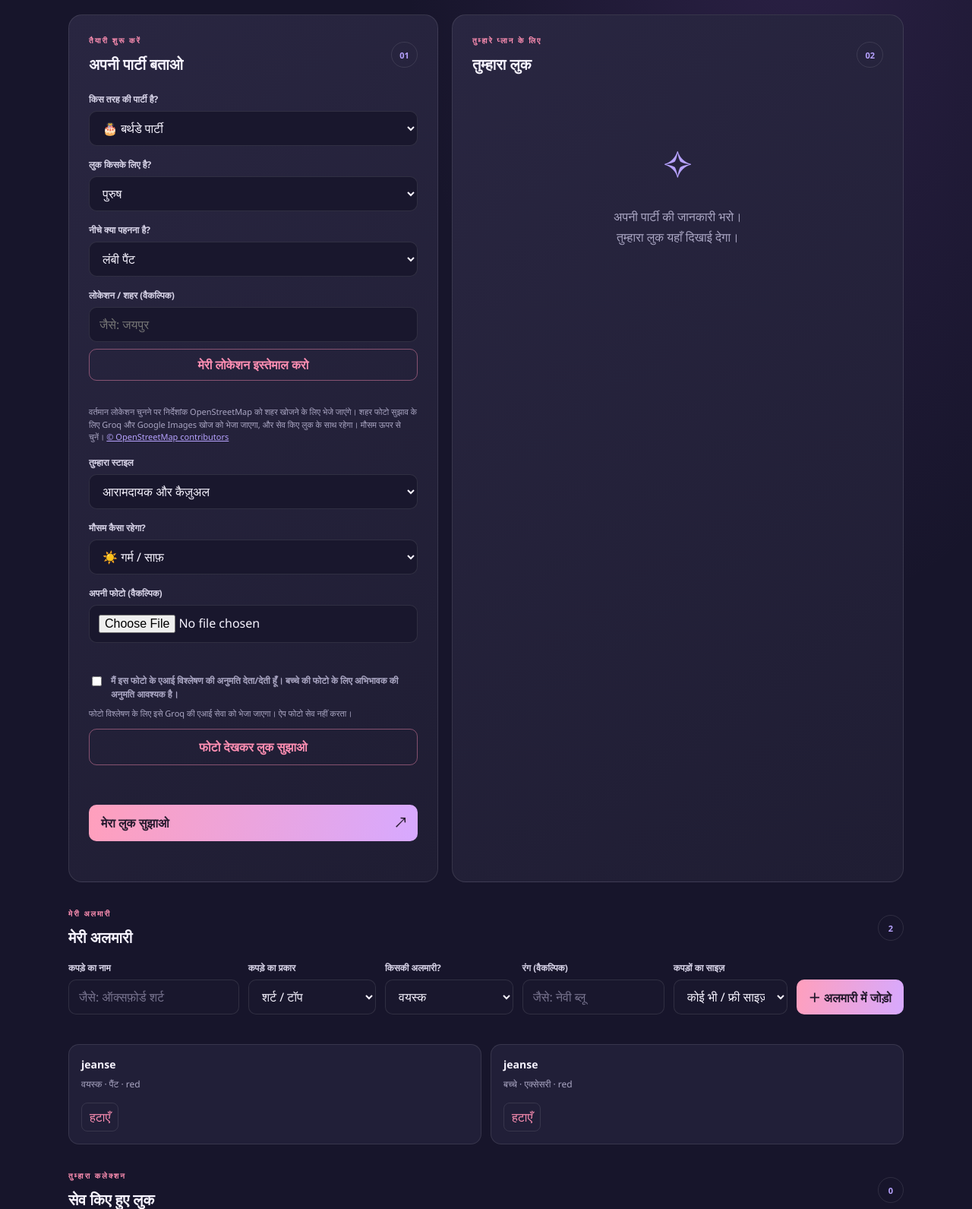
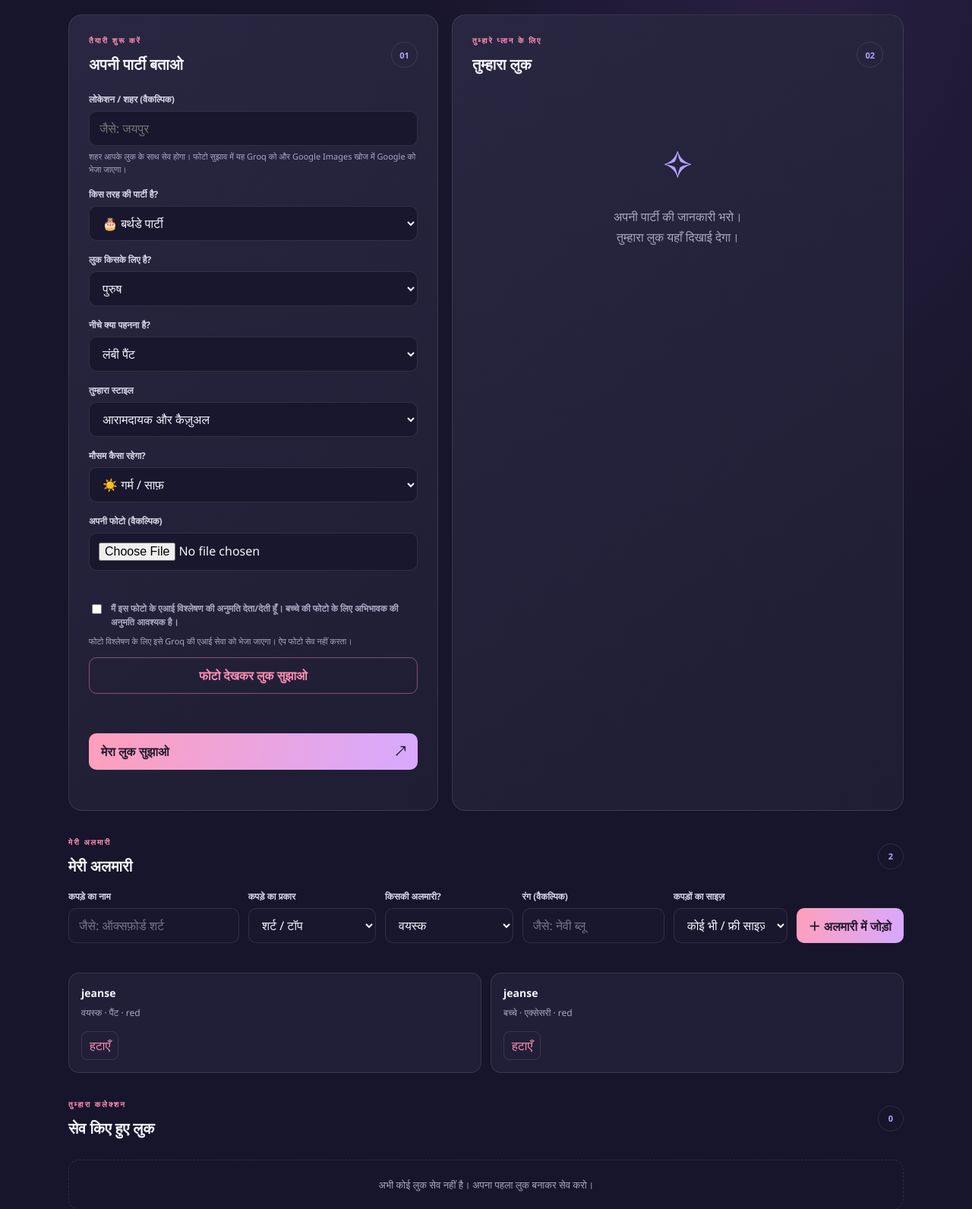
Before and after one commit to shubham028k/party-outfit-planner, a Flask app: page / in a window 1280 px wide. Shown: the part 344-1935 px from the top of the page at 76% size. Run offline with Flask 3, Linux system fonts and the light colour scheme; a user stored in the database is signed in; data comes from the database, SQL or seed files in the repository; data that the repository does not hold is empty.

Commit message:
Open Google Images from outfit suggestions
Use manual location entry and keep saved looks available in the app.

Co-authored-by: Copilot <223556219+Copilot@users.noreply.github.com>

```diff
--- a/backend/static/script.js
+++ b/backend/static/script.js
@@ -10,9 +10,6 @@ const outfitTypeSelect = document.getElementById("outfitType");
 const bottomPreferenceLabel = document.querySelector('label[for="bottomPreference"]');
 const bottomPreferenceSelect = document.getElementById("bottomPreference");
 const locationInput = document.getElementById("location");
-const locationMessage = document.getElementById("locationMessage");
-const useCurrentLocationButton = document.getElementById("useCurrentLocation");
-const googleImagesLink = document.getElementById("googleImagesLink");
 
 async function readJsonResponse(response) {
   const contentType = (response.headers.get("content-type") || "").toLowerCase();
@@ -63,74 +60,10 @@ outfitTypeSelect.addEventListener("change", updateOutfitTypeFields);
 updateOutfitTypeFields();
 
 locationInput.addEventListener("input", () => {
-  locationMessage.textContent = "";
   if (currentSelection) currentSelection.location = locationInput.value.trim();
-  if (currentOutfit) updateGoogleImagesLink(currentOutfit);
 });
 
-useCurrentLocationButton.addEventListener("click", async () => {
-  if (!navigator.geolocation) {
-    locationMessage.textContent = translateText(
-      "यह ब्राउज़र लोकेशन की सुविधा नहीं देता।"
-    );
-    return;
-  }
-
-  useCurrentLocationButton.disabled = true;
-  locationMessage.textContent = translateText("लोकेशन खोजी जा रही है…");
-
-  try {
-    const position = await new Promise((resolve, reject) => {
-      navigator.geolocation.getCurrentPosition(resolve, reject, {
-        enableHighAccuracy: false,
-        maximumAge: 300000,
-        timeout: 10000
-      });
-    });
-    const parameters = new URLSearchParams({
-      format: "jsonv2",
-      lat: String(position.coords.latitude),
-      lon: String(position.coords.longitude),
-      zoom: "10",
-      addressdetails: "1"
-    });
-    const response = await fetch(
-      `https://nominatim.openstreetmap.org/reverse?${parameters.toString()}`,
-      { headers: { Accept: "application/json" } }
-    );
-    if (!response.ok) {
-      throw new Error("शहर नहीं मिल पाया। शहर का नाम खुद लिखें।");
-    }
-
-    const result = await response.json();
-    const address = result.address || {};
-    const city = address.city
-      || address.town
-      || address.village
-      || address.municipality
-      || address.county
-      || address.state;
-    if (!city) throw new Error("शहर नहीं मिल पाया। शहर का नाम खुद लिखें।");
-
-    locationInput.value = city;
-    locationInput.dispatchEvent(new Event("input", { bubbles: true }));
-    locationMessage.textContent = translateText(`लोकेशन सेट: ${city}`);
-  } catch (error) {
-    if (error && error.code === 1) {
-      locationMessage.textContent = translateText(
-        "लोकेशन की अनुमति नहीं मिली। शहर का नाम खुद लिखें।"
-      );
-    } else {
-      locationMessage.textContent = translateText(
-        error.message || "लोकेशन नहीं मिल पाई। शहर का नाम खुद लिखें।"
-      );
-    }
-  } finally {
-    useCurrentLocationButton.disabled = false;
-  }
-});
-
-function updateGoogleImagesLink(outfit) {
+function googleImagesSearchUrl(outfit) {
   const searchTerms = [
     outfit.top,
     outfit.bottom,
@@ -143,7 +76,7 @@ function updateGoogleImagesLink(outfit) {
   const searchUrl = new URL("https://www.google.com/search");
   searchUrl.searchParams.set("tbm", "isch");
   searchUrl.searchParams.set("q", searchTerms.join(" ").slice(0, 500));
-  googleImagesLink.href = searchUrl.toString();
+  return searchUrl.toString();
 }
 
 const categoryNames = {
@@ -410,7 +343,7 @@ updateWardrobeSizeField();
 
 function translateVisibleMessages() {
   document.querySelectorAll(
-    "#errorMessage, #saveMessage, #wardrobeMessage, #photoMessage, #analysisMessage, #locationMessage"
+    "#errorMessage, #saveMessage, #wardrobeMessage, #photoMessage, #analysisMessage"
   ).forEach((element) => {
     element.textContent = translateText(element.textContent);
   });
@@ -420,6 +353,10 @@ form.addEventListener("submit", async (event) => {
   event.preventDefault();
   errorMessage.textContent = "";
   saveMessage.textContent = "";
+  const googleImagesTab = window.open("about:blank", "_blank");
+  if (googleImagesTab) {
+    googleImagesTab.opener = null;
+  }
 
   currentSelection = {
     party_type: document.getElementById("partyType").value,
@@ -449,7 +386,15 @@ form.addEventListener("submit", async (event) => {
     }
 
     showOutfit(data.outfit);
+    if (googleImagesTab && !googleImagesTab.closed) {
+      googleImagesTab.location.href = googleImagesSearchUrl(data.outfit);
+    } else if (!googleImagesTab) {
+      errorMessage.textContent = translateText(
+        "Google Images खोलने के लिए पॉप-अप की अनुमति दें। आपका लुक नीचे दिख रहा है और सेव किया जा सकता है।"
+      );
+    }
   } catch (error) {
+    if (googleImagesTab && !googleImagesTab.closed) googleImagesTab.close();
     errorMessage.textContent = translateText(error.message);
   } finally {
     button.disabled = false;
@@ -1082,12 +1027,7 @@ const englishText = {
   "फोटो देखकर सुझाव बनाया जा रहा है…": "Creating a suggestion from your photo…",
   "फोटो से सुझाव नहीं बन पाया।": "Could not create a suggestion from the photo.",
   "तुम्हारा फोटो-आधारित लुक तैयार है।": "Your photo-based look is ready.",
-  "यह ब्राउज़र लोकेशन की सुविधा नहीं देता।": "This browser does not support location.",
-  "लोकेशन खोजी जा रही है…": "Finding your location…",
-  "शहर नहीं मिल पाया। शहर का नाम खुद लिखें।": "Could not find your city. Enter it manually.",
-  "लोकेशन की अनुमति नहीं मिली। शहर का नाम खुद लिखें।": "Location permission was denied. Enter your city manually.",
-  "लोकेशन नहीं मिल पाई। शहर का नाम खुद लिखें।": "Could not get your location. Enter your city manually.",
-  "लोकेशन सेट:": "Location set:"
+  "Google Images खोलने के लिए पॉप-अप की अनुमति दें। आपका लुक नीचे दिख रहा है और सेव किया जा सकता है।": "Allow pop-ups to open Google Images. Your look is shown below and can be saved."
 };
 
 function translateText(text) {
@@ -1169,14 +1109,10 @@ function applyPageLanguage() {
   setEnglish('label[for="bottomPreference"]', "Choose pants or shorts");
   setEnglish('label[for="location"]', "Location / city (optional)");
   setEnglish("#location", "e.g. Jaipur");
-  setEnglish("#useCurrentLocation", "Use my current location");
   setEnglish(
     "#locationPrivacyNote",
-    'When you use current location, coordinates are sent to OpenStreetMap to find your city. The city is sent to Groq for photo suggestions and to Google Images searches, and is saved with a look if you save it. Choose weather separately. <a href="https://www.openstreetmap.org/copyright" target="_blank" rel="noopener noreferrer">© OpenStreetMap contributors</a>',
-    true
+    "The city is saved with your look. For photo suggestions it is sent to Groq, and it is included in the Google Images search."
   );
-  setEnglish("#imageSearchNote", "View original images and their sources on Google Images; check image rights before using them.");
-  setEnglish("#googleImagesLink", "Find this look on Google Images ↗");
   setEnglish('label[for="photoInput"]', "Your photo (optional)", false, "अपनी फोटो (वैकल्पिक)");
   setOption('#partyType option[value="birthday"]', "🎂 Birthday party");
   setOption('#partyType option[value="wedding"]', "💐 Wedding party");
@@ -1396,7 +1332,6 @@ function renderLocalizedOutfit(outfit) {
   document.getElementById("outfitAccessory").textContent = outfit.accessory;
   document.getElementById("outfitEyewear").textContent = outfit.eyewear || "—";
   document.getElementById("weatherTip").textContent = outfit.weather_tip;
-  updateGoogleImagesLink(outfit);
   renderColorCombinations();
 }
 
--- a/backend/static/style.css
+++ b/backend/static/style.css
@@ -240,7 +240,7 @@ label {
 
 select,
 .wardrobe-form input,
-.location-controls input {
+#location {
   width: 100%;
   height: 46px;
   padding: 0 13px;
@@ -253,22 +253,13 @@ select,
 
 select:focus,
 .wardrobe-form input:focus,
-.location-controls input:focus {
+#location:focus {
   border-color: var(--lavender);
   box-shadow: 0 0 0 3px rgba(183, 162, 255, 0.12);
 }
 
 .wardrobe-form input::placeholder {
   color: #77738e;
-}
-
-.location-controls {
-  display: grid;
-  gap: 9px;
-}
-
-.location-controls .secondary-button {
-  min-height: 42px;
 }
 
 .location-privacy-note {
@@ -580,11 +571,6 @@ select:focus,
   border: 1px solid rgba(255, 143, 179, 0.45);
   color: var(--pink);
   background: transparent;
-}
-
-.google-images-link {
-  margin: 12px 0 0;
-  text-decoration: none;
 }
 
 .saved-section {
--- a/backend/templates/index.html
+++ b/backend/templates/index.html
@@ -60,6 +60,13 @@
           </div>
 
           <form id="outfitForm">
+            <label for="location">लोकेशन / शहर (वैकल्पिक)</label>
+            <input id="location" name="location" type="text" maxlength="100"
+                   autocomplete="address-level2" placeholder="जैसे: जयपुर">
+            <p id="locationPrivacyNote" class="location-privacy-note">
+              शहर आपके लुक के साथ सेव होगा। फोटो सुझाव में यह Groq को और Google Images खोज में Google को भेजा जाएगा।
+            </p>
+
             <label for="partyType">किस तरह की पार्टी है?</label>
             <select id="partyType" name="party_type" required>
               <option value="birthday">🎂 बर्थडे पार्टी</option>
@@ -87,22 +94,6 @@
   <option value="trousers">लंबी पैंट</option>
   <option value="shorts">शॉर्ट्स</option>
 </select>
-
-        <label for="location">लोकेशन / शहर (वैकल्पिक)</label>
-        <div class="location-controls">
-          <input id="location" name="location" type="text" maxlength="100"
-                 autocomplete="address-level2" placeholder="जैसे: जयपुर">
-          <button id="useCurrentLocation" class="secondary-button" type="button">
-            मेरी लोकेशन इस्तेमाल करो
-          </button>
-        </div>
-        <p id="locationMessage" class="save-message" aria-live="polite"></p>
-        <p id="locationPrivacyNote" class="location-privacy-note">
-          वर्तमान लोकेशन चुनने पर निर्देशांक OpenStreetMap को शहर खोजने के लिए भेजे जाएंगे।
-          शहर फोटो सुझाव के लिए Groq और Google Images खोज को भेजा जाएगा, और सेव किए लुक के साथ रहेगा।
-          मौसम ऊपर से चुनें।
-          <a href="https://www.openstreetmap.org/copyright" target="_blank" rel="noopener noreferrer">© OpenStreetMap contributors</a>
-        </p>
 
                     <label for="style">तुम्हारा स्टाइल</label>
             <select id="style" name="style" required>
@@ -180,13 +171,6 @@
               </div>
             </section>
             <div class="weather-tip"><span>✦</span><p id="weatherTip"></p></div>
-            <a id="googleImagesLink" class="secondary-button google-images-link"
-               href="https://www.google.com/imghp" target="_blank" rel="noopener noreferrer">
-              Google Images में ऐसा लुक खोजें ↗
-            </a>
-            <p id="imageSearchNote" class="location-privacy-note">
-              Google Images पर मूल तस्वीरें और उनके स्रोत देखें; इस्तेमाल से पहले तस्वीर के अधिकार जाँचें।
-            </p>
             <section class="color-ideas" aria-labelledby="colorIdeasTitle">
               <h3 id="colorIdeasTitle">कपड़ों और जूतों के रंगों के मेल</h3>
               <div id="colorCombinationList" class="color-combination-list"></div>
--- a/backend/test_app.py
+++ b/backend/test_app.py
@@ -187,8 +187,10 @@ class OutfitPlannerTests(unittest.TestCase):
                 "weather": "cold",
                 "style": "smart",
                 "audience": "women",
+                "location": "Jaipur",
             },
         )
+        self.assertEqual(response.status_code, 200)
         outfit = response.get_json()["outfit"]
         response = self.client.post(
             "/api/outfits",
@@ -197,6 +199,7 @@ class OutfitPlannerTests(unittest.TestCase):
                 "weather": "cold",
                 "style": "smart",
                 "audience": "women",
+                "location": "Jaipur",
                 "outfit": outfit,
             },
         )
@@ -206,6 +209,7 @@ class OutfitPlannerTests(unittest.TestCase):
         saved = self.client.get("/api/outfits").get_json()["outfits"]
         self.assertEqual(len(saved), 1)
         self.assertEqual(saved[0]["outfit"]["top"], outfit["top"])
+        self.assertEqual(saved[0]["outfit"]["location"], "Jaipur")
         self.assertEqual(self.client.delete(f"/api/outfits/{outfit_id}").status_code, 200)
         self.assertEqual(self.client.get("/api/outfits").get_json()["outfits"], [])
 
```
